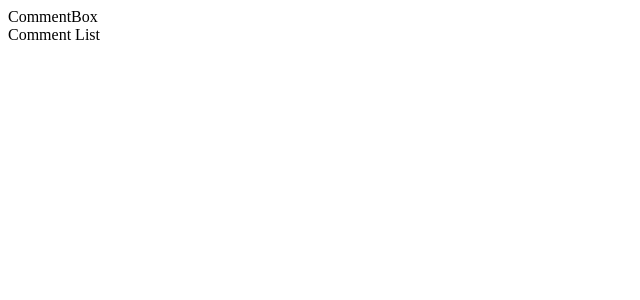
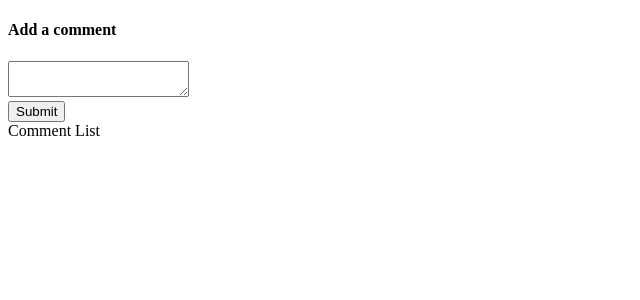
Before and after one commit to Leftyxiv/advancedReduxTesting, a React (Create React App) app: page / in a window 1280 px wide. Shown: the top 300 px of the page, without its empty margins (0-640 px from the left). Built offline with nearby package versions, Linux system fonts and the light colour scheme.

Commit message:
added before each and clean up for comment box tests

```diff
--- a/src/components/CommentBox.js
+++ b/src/components/CommentBox.js
@@ -1,9 +1,21 @@
-import React from 'react'
+import React, { useState } from 'react'
 
 const CommentBox = () => {
+  const [input, setInput] = useState('');
+
+  const handleSubmit = (e) => {
+    e.preventDefault();
+    setInput('');
+  }
   return (
     <div>
-      CommentBox
+      <form>
+        <h4>Add a comment</h4>
+        <textarea value={input} onChange={(e) => setInput(e.target.value)}/>
+        <div>
+          <button onChange={handleSubmit}>Submit</button>
+        </div>
+      </form>
     </div>
   )
 }
```
Also changed, not shown: 1 other file (tests, documents, lock files or other folders).
